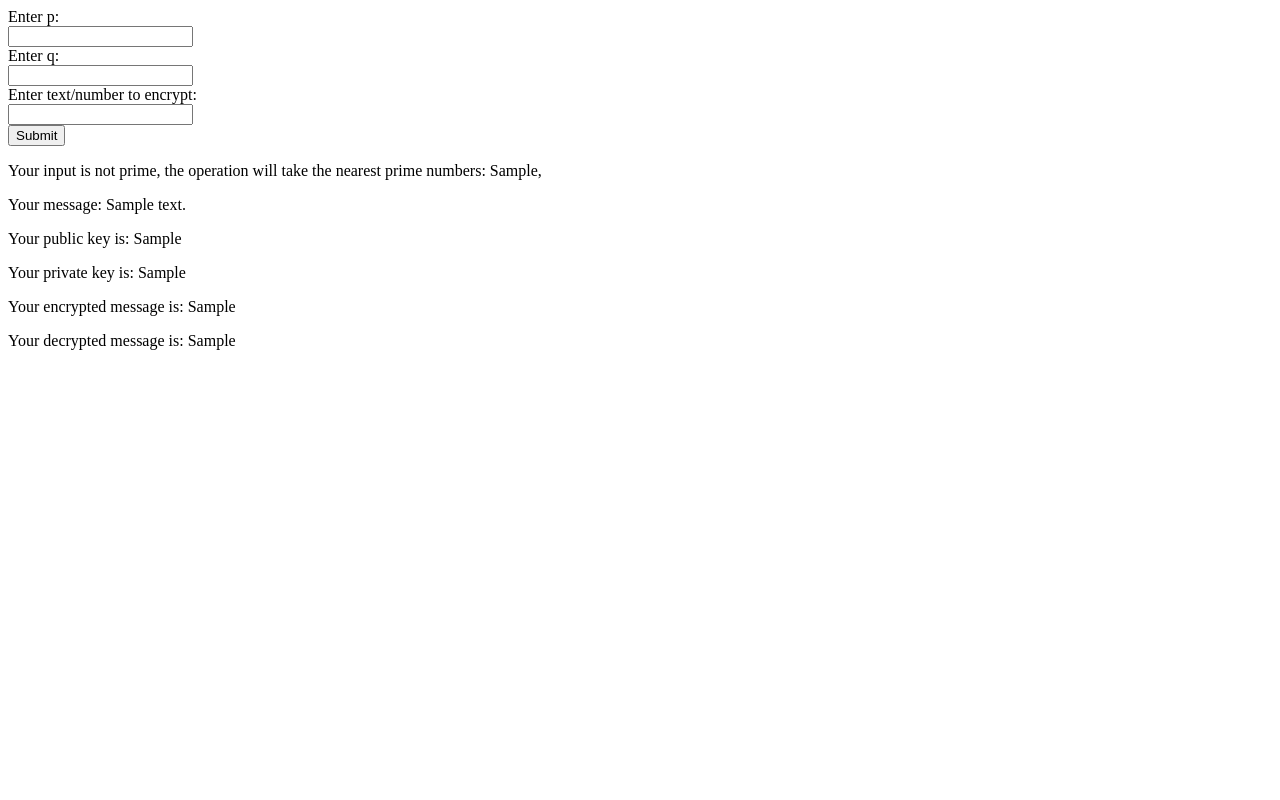
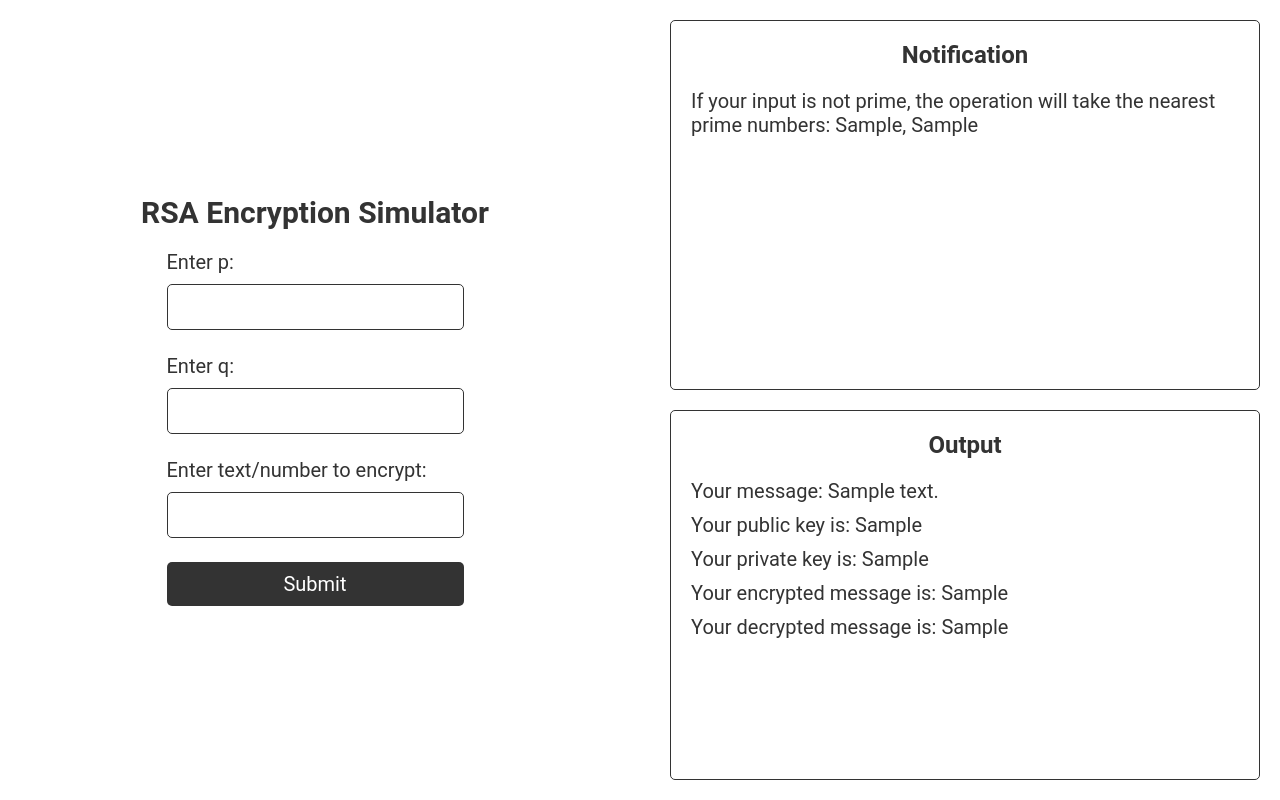
Before and after one commit to dd-mahn/rsa-encryption-simulator, a Flask app: template templates/index.html in a window 1280 px wide. Run offline with Flask 3, Linux system fonts and the light colour scheme; the template is opened without the code that fills it: most values are stand-ins (such as "Sample title", 1, 10 or a date in 2020).

Commit message:
Add styling and layout for RSA Encryption Simulator page

```diff
--- /dev/null
+++ b/static/style.css
@@ -0,0 +1,97 @@
+*{
+    margin: 0;
+    padding: 0;
+    box-sizing: border-box;
+    font-family: 'Roboto', sans-serif;
+    font-size: 20px;
+}
+
+body{
+    background: #fff;
+    color: #333;
+    display: grid;
+    height: 100vh;
+    gap: 1rem;
+    grid-template-columns: repeat(2, 1fr);
+    grid-template-rows: repeat(2,1fr);
+}
+
+.input{
+    grid-area: 1 / 1 / 3 / 1;
+    display: flex;
+    flex-direction: column;
+    align-items: center;
+    justify-content: center;
+}
+
+.input > h1{
+    margin-bottom: 1rem;
+    font-size: 1.5rem;
+}
+
+.form{
+    display: flex;
+    flex-direction: column;
+}
+
+.form label{
+    margin-bottom: 0.5rem;
+}
+
+.form > input{
+    padding: 0.5rem;
+    border: 1px solid #333;
+    border-radius: 5px;
+    outline: none;
+}
+
+.form > input[type="submit"]{
+    padding: 0.5rem;
+    border: none;
+    border-radius: 5px;
+    outline: none;
+    cursor: pointer;
+    background: #333;
+    color: #fff;
+}
+
+.error p{
+    padding: 0 !important;
+    color: red;
+    margin-bottom: 0.5rem;
+    padding: 1rem;
+}
+
+.neutral p{
+    padding: 0 !important;
+    color: #333;
+    margin-bottom: 0.5rem;
+    padding: 1rem;
+}
+
+.notification{
+    grid-area: 1 / 2 / 1 / 2;
+    padding: 1rem;
+    border: 1px solid #333;
+    border-radius: 5px;
+    margin: 1rem 1rem 0 1rem;
+}
+
+.output{
+    grid-area: 2 / 2 / 3 / 2;
+    padding: 1rem;
+    border-radius: 5px;
+    margin: 0 1rem 1rem 1rem;
+    border: 1px solid #333;
+}
+
+.output p{
+    margin-bottom: 0.5rem;
+}
+
+.notification h2,
+.output h2{
+    text-align: center;
+    margin-bottom: 1rem;
+    font-size: 1.2rem;
+}
--- a/templates/index.html
+++ b/templates/index.html
@@ -4,25 +4,38 @@
     <meta charset="UTF-8">
     <meta name="viewport" content="width=device-width, initial-scale=1.0">
     <title>RSA Encryption Simulator</title>
+    <link rel="stylesheet" href="../static/style.css">
 </head>
 <body>
-    <form method="POST">
-        <label for="p">Enter p:</label><br>
+    <div class="input">
+        <h1>RSA Encryption Simulator</h1>
+        <form method="POST" class="form">
+            <label for="p">Enter p:</label>
             <input required type="number" id="p" name="p"><br>
-        <label for="q">Enter q:</label><br>
+            <label for="q">Enter q:</label>
             <input required type="number" id="q" name="q"><br>
-        <label for="message">Enter text/number to encrypt:</label><br>
+            <label for="message">Enter text/number to encrypt:</label>
             <input required type="text" id="message" name="message"><br>
             <input type="submit" value="Submit">
         </form>
+    </div>
+
+    <div class="notification">
+        <h2>Notification</h2>
         {% if error %}
+        <div class="error">
             <p>{{ error }}</p>
+        </div>
         {% endif %}
+        {% if not all_prime%}
+            <div class="neutral">
+                <p>If your input is not prime, the operation will take the nearest prime numbers: {{primeP}}, {{primeQ}}</p>
+            </div>
+        {% endif %}
+    </div>
 
-    {% if not all_prime%}
-        <p>Your input is not prime, the operation will take the nearest prime numbers: {{p}}, {{q}}</p>
-    {% endif %}
-
+    <div class="output">
+        <h2>Output</h2>
         {% if public_key %}
         <p>Your message: {{ message }}</p>
         <p>Your public key is: {{ public_key }}</p>
@@ -30,5 +43,7 @@
         <p>Your encrypted message is: {{ encrypted_msg }}</p>
         <p>Your decrypted message is: {{ decrypted_msg }}</p>
         {% endif %}
+    </div>
+
 </body>
 </html>
```
Lines whose indentation alone changed are shown as unchanged.
